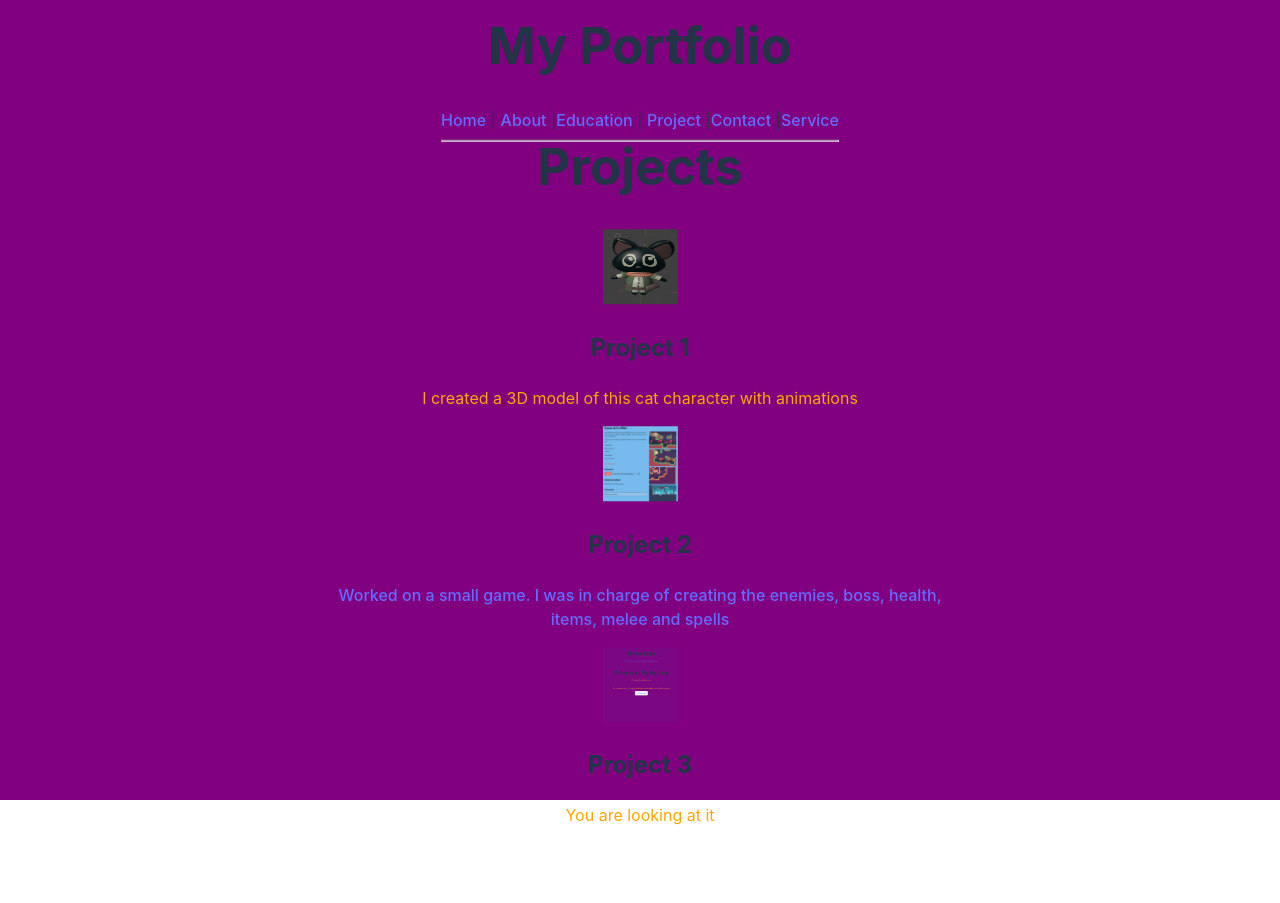
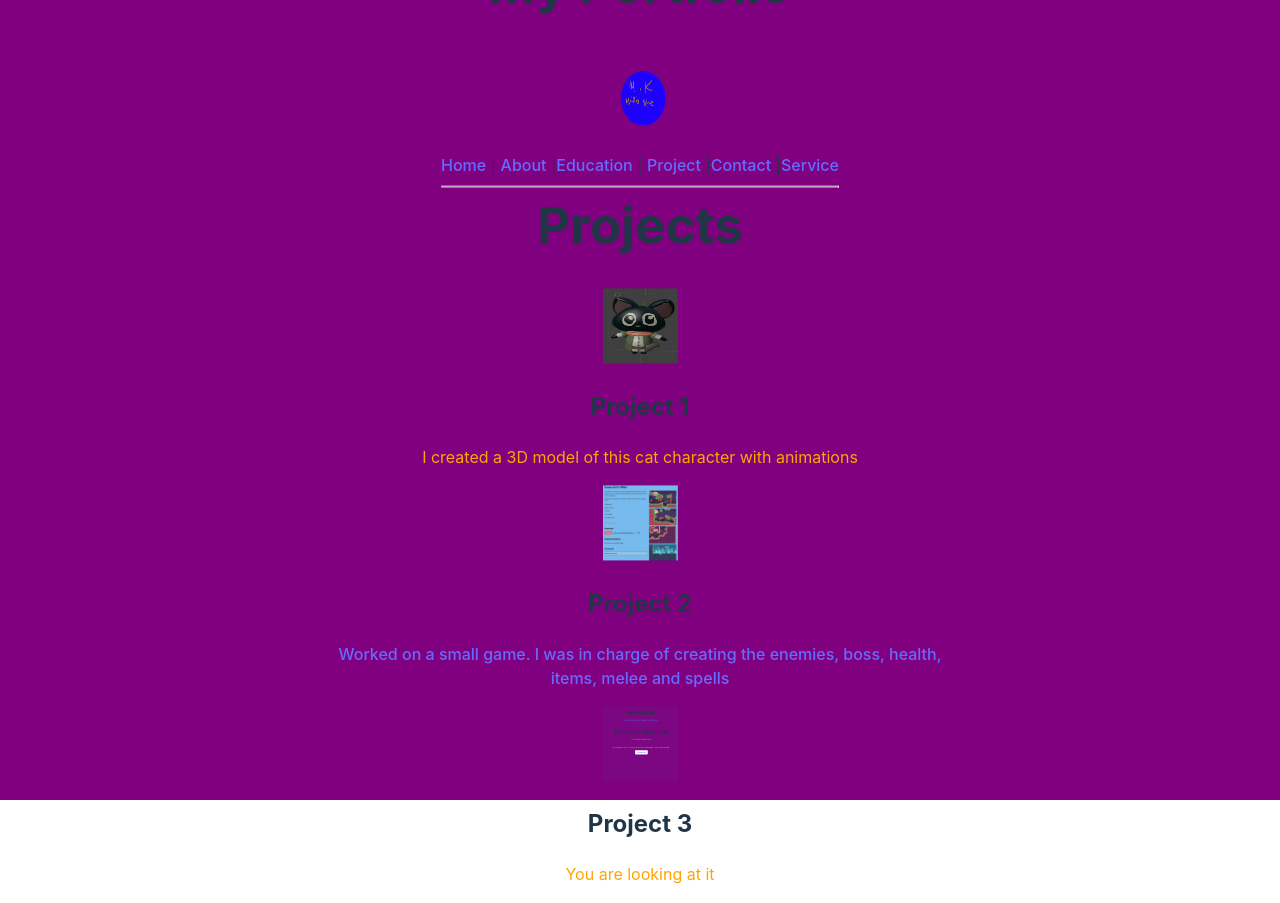
Before and after one commit to horsetrich/Portfolio, a React (Vite) app: page /Portfolio/Project in a window 1280 px wide. Before the commit the page ends 844 px from the top, so only its background shows below. Built offline with nearby package versions, Linux system fonts and the light colour scheme.

Commit message:
slight changes

```diff
--- a/components/Layout.jsx
+++ b/components/Layout.jsx
@@ -2,12 +2,15 @@
 //Imports
 import React from 'react';
 import { Link } from 'react-router-dom';
+import Picture from '../Icon.png';
 
 //Navigation layout
 export default function Layout() {
     return (
-        <div style={{ position: 'absolute', top: '50%', left: '50%', transform: 'translate(-50%, -250%)' }}>
+        <div style={{ position: 'absolute', top: '50%', left: '50%', transform: 'translate(-50%, -175%)' }}>
+
             <h1>My Portfolio</h1>
+            <img src={Picture} width="100" height="100" />
             <nav>
                 <Link to="/">Home</Link> | <Link to="/about">About</Link> |
                 <Link to="/education">Education</Link> | <Link to="/project">Project</Link> |
--- a/src/About.jsx
+++ b/src/About.jsx
@@ -8,7 +8,7 @@ import {Link} from 'react-router-dom';
 //Where the info is stored, and returned
 const About = () => {
     return (
-        <div style={{ position: 'absolute', top: '50%', left: '50%', transform: 'translate(-50%, -50%)', textAlign: 'center' }}>
+        <div style={{ position: 'absolute', top: '50%', left: '50%', transform: 'translate(-50%, -45%)', textAlign: 'center' }}>
             <h1>About Me</h1>
             <img src={myPicture} alt="Picture of Me" width="50" height="100"/>
             <p>Hello, I am Matthew Kool. I am a second year student
--- a/src/Project.jsx
+++ b/src/Project.jsx
@@ -14,7 +14,7 @@ const projects = [
 //Where the actual page is
 const Project = () => {
     return (
-        <div style={{ position: 'absolute', top: '50%', left: '50%', transform: 'translate(-50%, -40%)', textAlign: 'center' }}>
+        <div style={{ position: 'absolute', top: '50%', left: '50%', transform: 'translate(-50%, -32%)', textAlign: 'center' }}>
             <h1>Projects</h1>
             {projects.map(project => (
                 <div key={project.id}>
--- a/src/Services.jsx
+++ b/src/Services.jsx
@@ -5,7 +5,7 @@ import React from 'react';
 //What's returned
 const Services = () => {
     return (
-        <div style={{ position: 'absolute', top: '50%', left: '50%', transform: 'translate(-50%, -100%)' }}>
+        <div style={{ position: 'absolute', top: '50%', left: '50%', transform: 'translate(-50%, -80%)' }}>
             <h1>Services</h1>
             <ul>
                 <li>General Programming</li>
```
Also changed, not shown: Icon.png (added).
